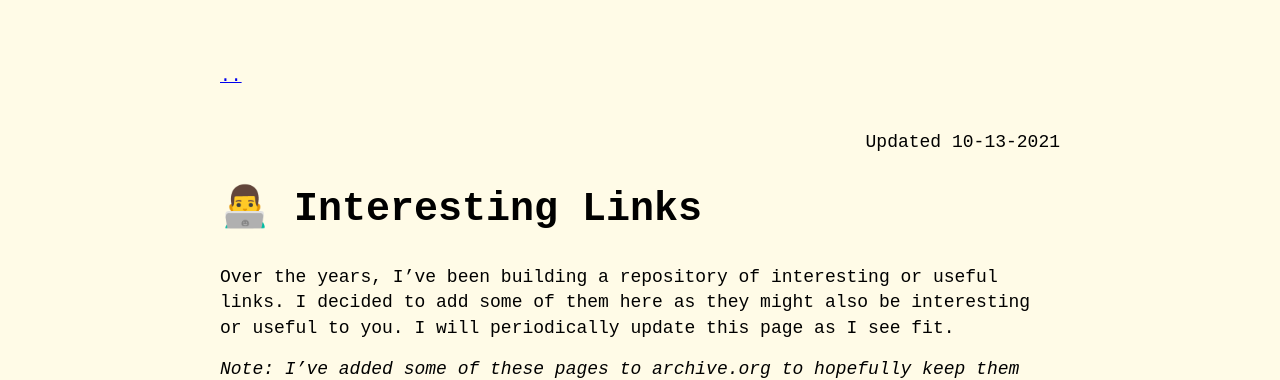
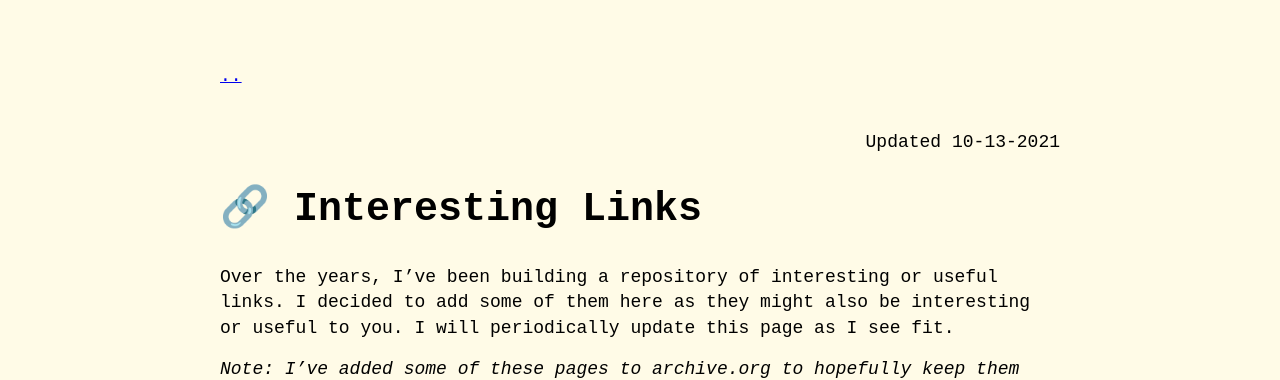
Before and after one commit to tatelax/tatelax.github.io, a Jekyll site: the page built from pages/links.md, in a window 1280 px wide. Shown: the top 380 px of the page. Built offline with Jekyll 4.4.1, drawn with Linux system fonts in a browser that asks for light colours.

```diff
--- a/pages/links.md
+++ b/pages/links.md
@@ -1,6 +1,6 @@
 ---
 layout: page
-title: 👨‍💻 Interesting Links
+title: 🔗 Interesting Links
 date-updated: 10-13-2021
 ---
 
```
